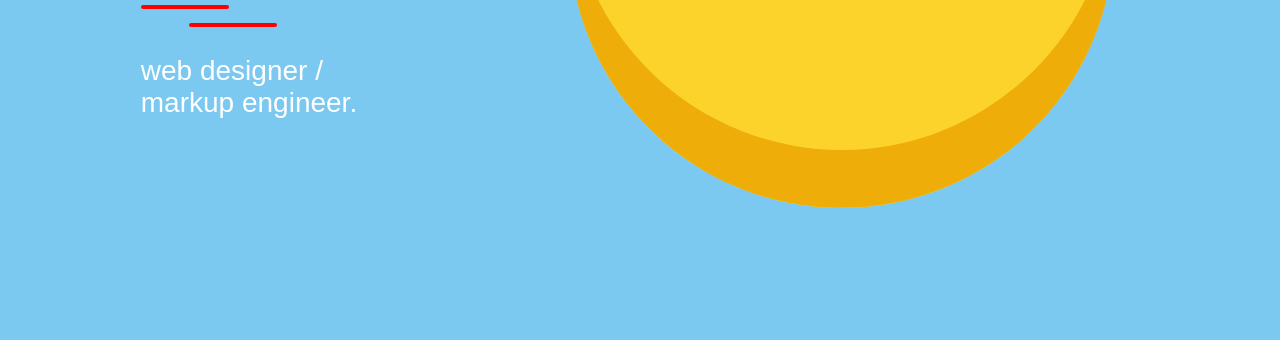
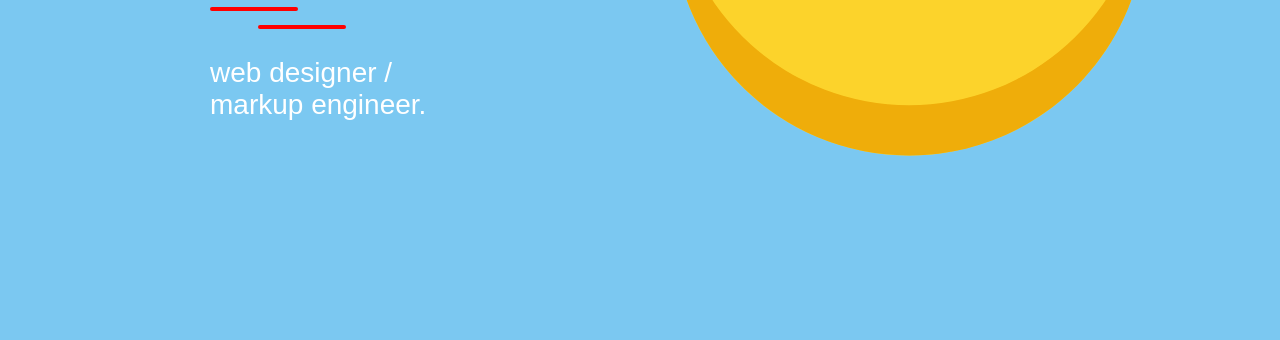
Before and after one commit to manak1/im_manaki, a plain HTML site: page index.html in a window 1280 px wide. Shown: the part 460-800 px from the top of the page. Drawn offline with nearby package versions, Linux system fonts and the light colour scheme; a web font is replaced by a local one.

Commit message:
Add files via upload

```diff
--- a/assets/sass/_header.scss
+++ b/assets/sass/_header.scss
@@ -38,8 +38,6 @@
 }
 
 .main {
-    height: 100vh;
-
 
     &__wrapper {
         width: 100%;
@@ -48,19 +46,20 @@
     }
 
     &__box {
-        margin-left: 11%;
+        margin-top: 80px;
+        margin-left: 210px;
     }
 
     &__sun {
-        top: -72px;
+        top: -88px;
         position: relative;
-        right: 13%;
+        right: 11%;
 
     }
 
     &__sun-img {
         width: auto;
-        height: 545px;
+        height: 700px;
     }
 
 
@@ -108,7 +107,6 @@
     }
 
     &__info {
-
         color: $MAIN_COLOR;
         font-size: 2.8rem;
         text-decoration: none;
--- a/index.html
+++ b/index.html
@@ -10,9 +10,7 @@
     <link rel="stylesheet" href="https://cdnjs.cloudflare.com/ajax/libs/fullPage.js/3.0.7/fullpage.min.css"
         integrity="sha256-3IkGqGYOvq1Ype2MXFwVJFeBtBACgiveho3SacOEEP8=" crossorigin="anonymous" />
     <script src="https://kit.fontawesome.com/016ce68e35.js"></script>
-    <link href="https://cdn.rawgit.com/michalsnik/aos/2.1.1/dist/aos.css" rel="stylesheet">
     <link rel="stylesheet" href="./assets/css/style.css">
-
     <title>Document</title>
 </head>
 
@@ -73,8 +71,7 @@
 
                 <div class="main__sun">
 
-                    <img data-aos="fade-right" data-aos-offset="500" data-aos-easing="ease-in-sine"
-                        class='main__sun-img' src="./assets/img/sun3.svg" onmousedown="return false;"
+                    <img class='main__sun-img' src="./assets/img/sun2.svg" onmousedown="return false;"
                         oncontextmenu="return false;" alt="">
 
                 </div>
@@ -102,7 +99,7 @@
 
                 <div class="main__sun">
 
-                    <img class='main__sun-img' src="./assets/img/moon3.svg" onmousedown="return false;"
+                    <img class='main__sun-img' src="./assets/img/sun2.svg" onmousedown="return false;"
                         oncontextmenu="return false;" alt="">
 
                 </div>
@@ -113,13 +110,9 @@
 
     <script src="https://cdnjs.cloudflare.com/ajax/libs/fullPage.js/3.0.7/fullpage.min.js"
         integrity="sha256-e13jRNqOX98m6UAwI/yZTpcDseJtA8s86yfFs4Sqrv8=" crossorigin="anonymous"></script>
-    <script src="https://cdn.rawgit.com/michalsnik/aos/2.1.1/dist/aos.js"></script>
-
-
 
 
     <script>
-        AOS.init();
         new fullpage('#fullPage', {
             autoScrolling: true,
             navigation: true
```
Also changed, not shown: assets/css/style.css, 1 other file.
